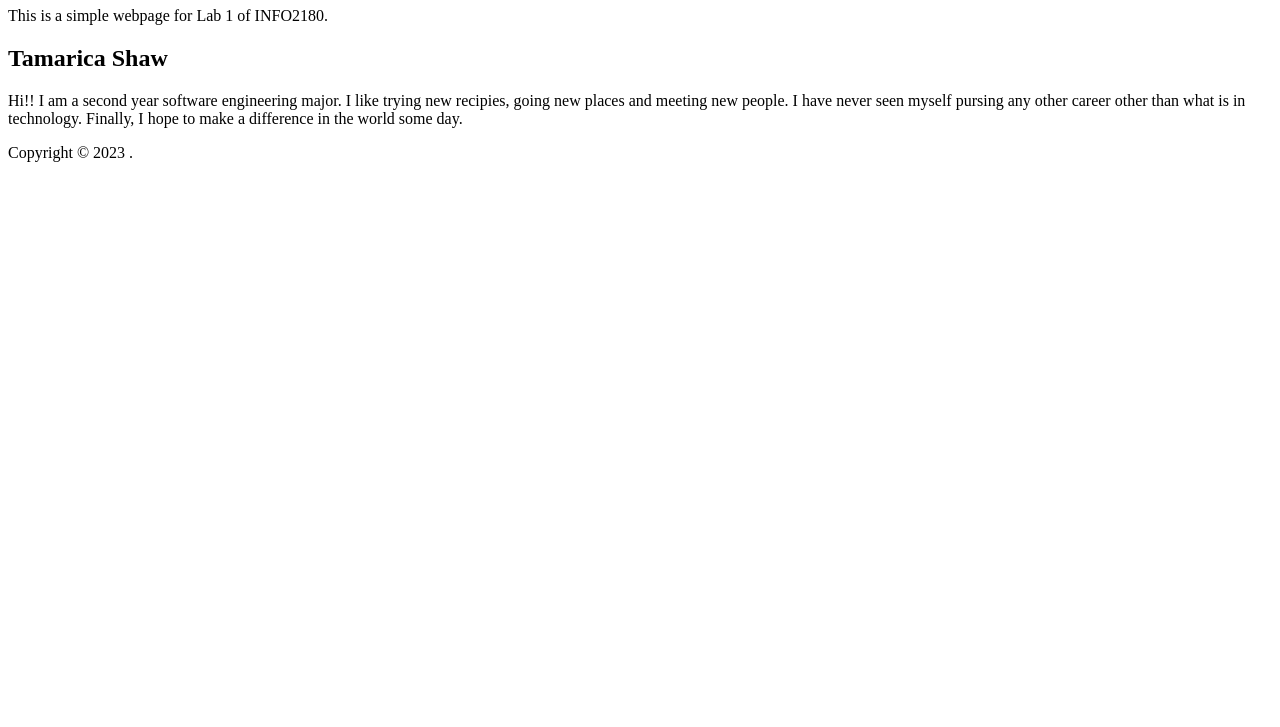
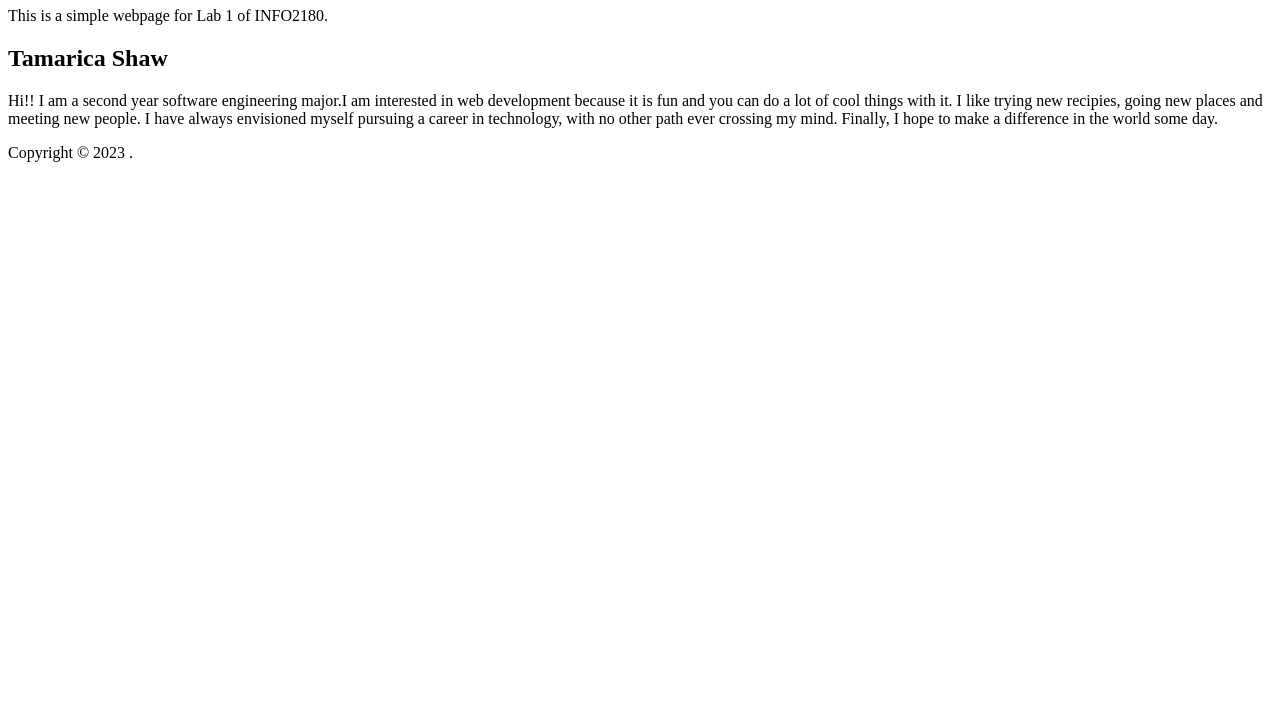
Before and after one commit to tamaricashaw/info2180-lab1, a plain HTML site: page index.html in a window 1280 px wide. Shown: the part 73-800 px from the top of the page. Drawn offline with Linux system fonts and the light colour scheme.

Commit message:
index.html

```diff
--- a/index.html
+++ b/index.html
@@ -4,6 +4,7 @@
     <meta charset="UTF-8">
     <meta name="viewport" content="width=devicewidth, initial-scale=1.0">
     <meta http-equiv="X-UA-Compatible" content="ie=edge">
+    <link rel="stylesheet" type="text/css" href="styles.css">
     <title>INFO2180 Lab 1</title>
 </head>
 <body>
@@ -13,9 +14,11 @@
  </header>
  <main>
  <h2> Tamarica Shaw</h2>
- <p> Hi!! I am a second year software engineering major. I like trying new recipies,
-     going new places and meeting new people. I have never seen myself pursing any other career
-    other than what is in technology. Finally, I hope to make a difference in the world some day.
+ <p> Hi!! I am a second year software engineering major.I am interested in web development
+    because it is fun and you can do a lot of cool things with it. I like trying new recipies,
+    going new places and meeting new people. I have always envisioned myself pursuing a career
+    in technology, with no other path ever crossing my mind.  Finally, I hope to make a difference
+    in the world some day.
     </p>
  </main>
  <footer>
```
